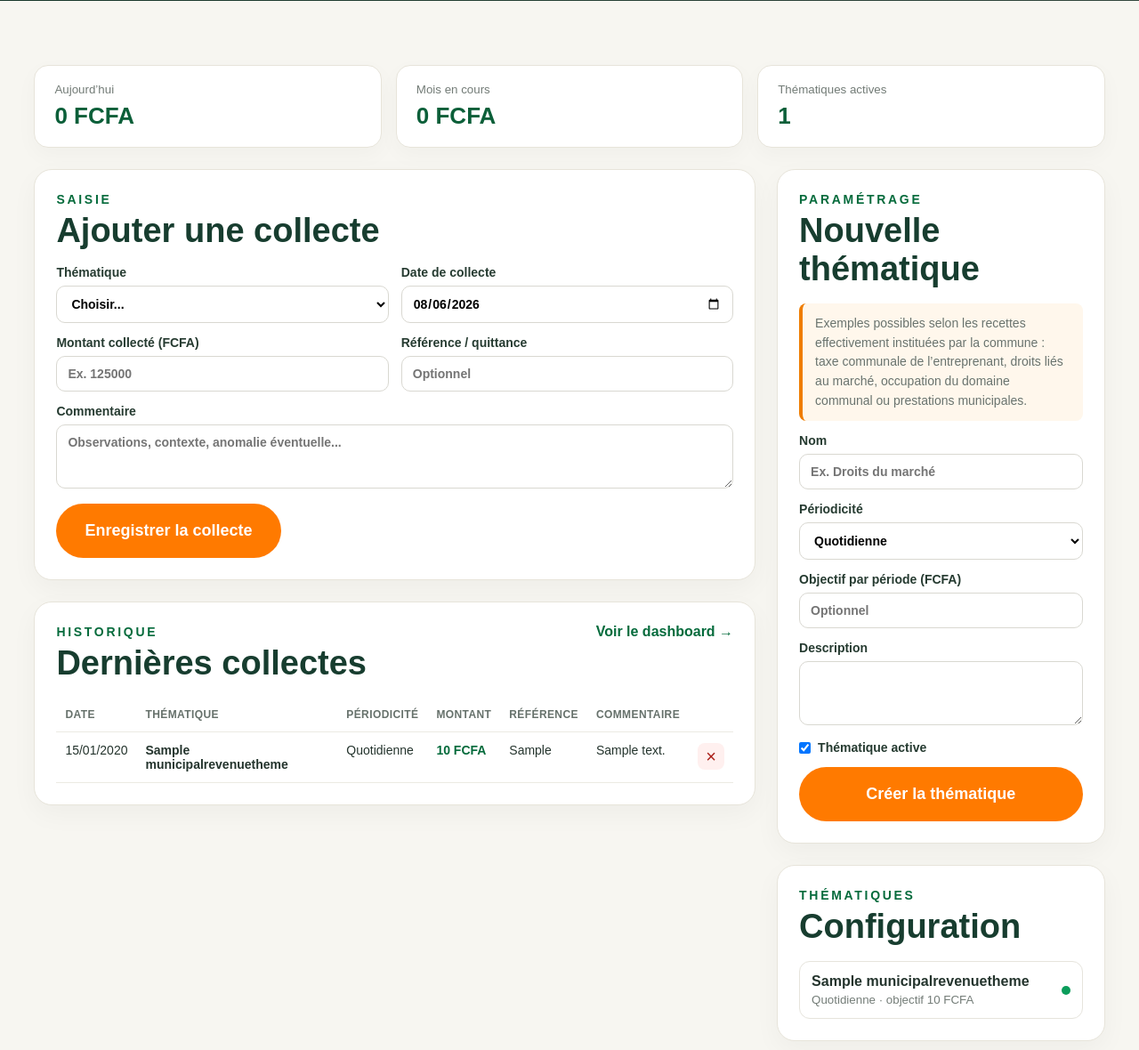
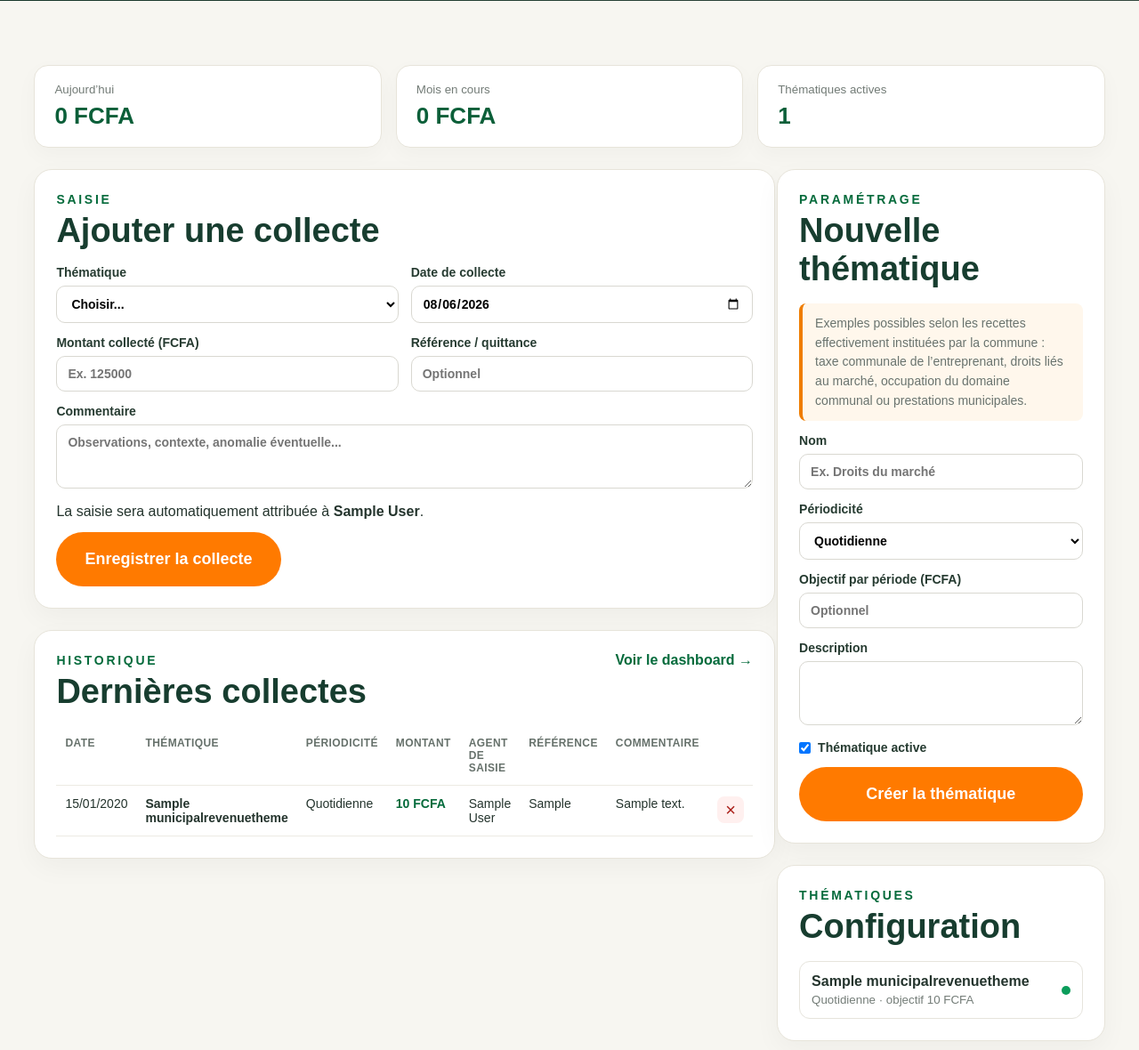
Before and after one commit to Doumouss29/gbeleban-mairie-demo, a Django app: page /collecte-municipale/ in a window 1280 px wide. Shown: the part 362-1542 px from the top of the page at 89% size. Run offline with Django 5.2, Linux system fonts and the light colour scheme; a user stored in the database is signed in; tables that the repository leaves empty hold one stand-in row (values such as "Sample post"); grey boxes marked "Sample" are stand-in pictures.

Commit message:
Affiche l'agent responsable de chaque saisie de collecte

```diff
--- a/portal/templates/portal/municipal_collection.html
+++ b/portal/templates/portal/municipal_collection.html
@@ -37,6 +37,7 @@
             <label>Montant collecté (FCFA)<input type="number" min="1" step="1" name="amount" required placeholder="Ex. 125000"></label>
             <label>Référence / quittance<input name="receipt_reference" maxlength="120" placeholder="Optionnel"></label>
             <label class="full">Commentaire<textarea name="comment" rows="3" placeholder="Observations, contexte, anomalie éventuelle..."></textarea></label>
+            <div class="full collection-agent-note">La saisie sera automatiquement attribuée à <b>{{ user.get_full_name|default:user.username }}</b>.</div>
             <div class="full"><button class="btn orange" type="submit">Enregistrer la collecte</button></div>
           </form>
           {% else %}
@@ -48,7 +49,7 @@
           <div class="collection-panel-head"><div><span class="eyebrow green">HISTORIQUE</span><h2>Dernières collectes</h2></div><a href="/dashboard/">Voir le dashboard →</a></div>
           <div class="collection-table-wrap">
             <table class="collection-table">
-              <thead><tr><th>Date</th><th>Thématique</th><th>Périodicité</th><th>Montant</th><th>Référence</th><th>Commentaire</th><th></th></tr></thead>
+              <thead><tr><th>Date</th><th>Thématique</th><th>Périodicité</th><th>Montant</th><th>Agent de saisie</th><th>Référence</th><th>Commentaire</th><th></th></tr></thead>
               <tbody>
                 {% for entry in recent_entries %}
                 <tr>
@@ -56,6 +57,7 @@
                   <td><b>{{ entry.theme.name }}</b></td>
                   <td>{{ entry.theme.get_frequency_display }}</td>
                   <td><strong>{{ entry.amount|floatformat:0 }} FCFA</strong></td>
+                  <td>{% if entry.entered_by %}{{ entry.entered_by.get_full_name|default:entry.entered_by.username }}{% else %}—{% endif %}</td>
                   <td>{{ entry.receipt_reference|default:'—' }}</td>
                   <td>{{ entry.comment|default:'—'|truncatechars:70 }}</td>
                   <td>
@@ -64,7 +66,7 @@
                     </form>
                   </td>
                 </tr>
-                {% empty %}<tr><td colspan="7">Aucune collecte enregistrée.</td></tr>{% endfor %}
+                {% empty %}<tr><td colspan="8">Aucune collecte enregistrée.</td></tr>{% endfor %}
               </tbody>
             </table>
           </div>
```
